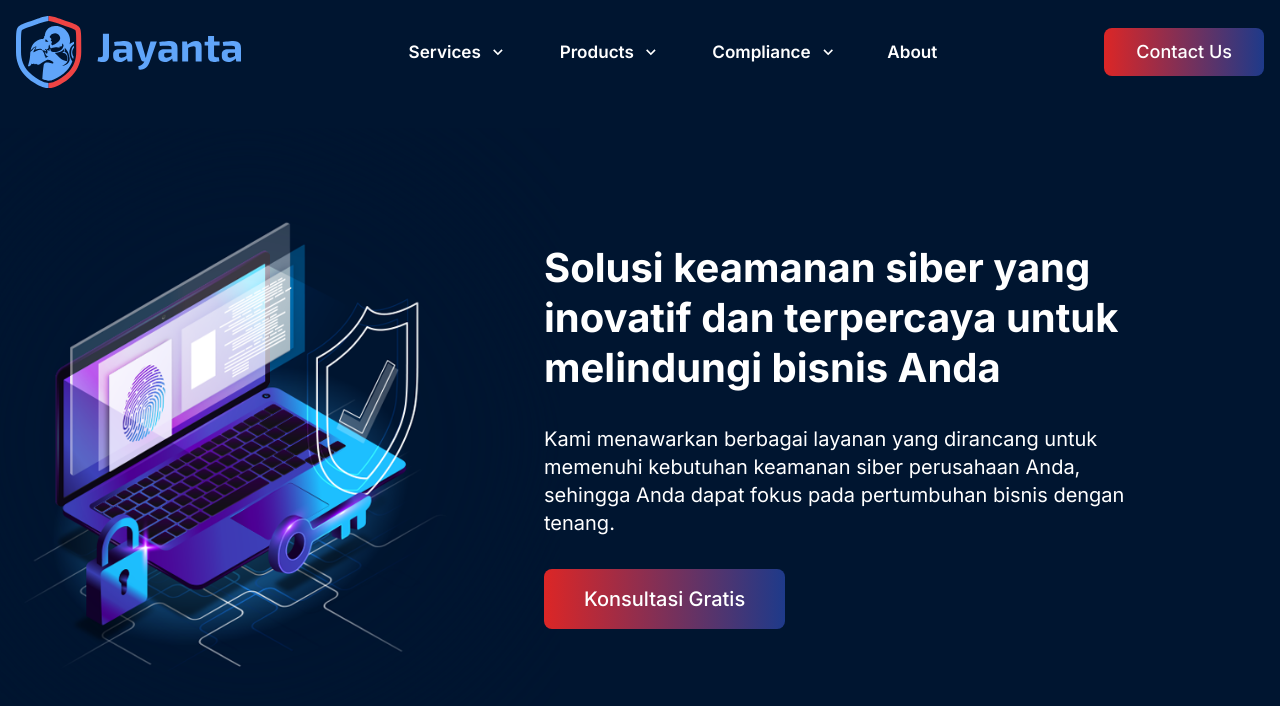
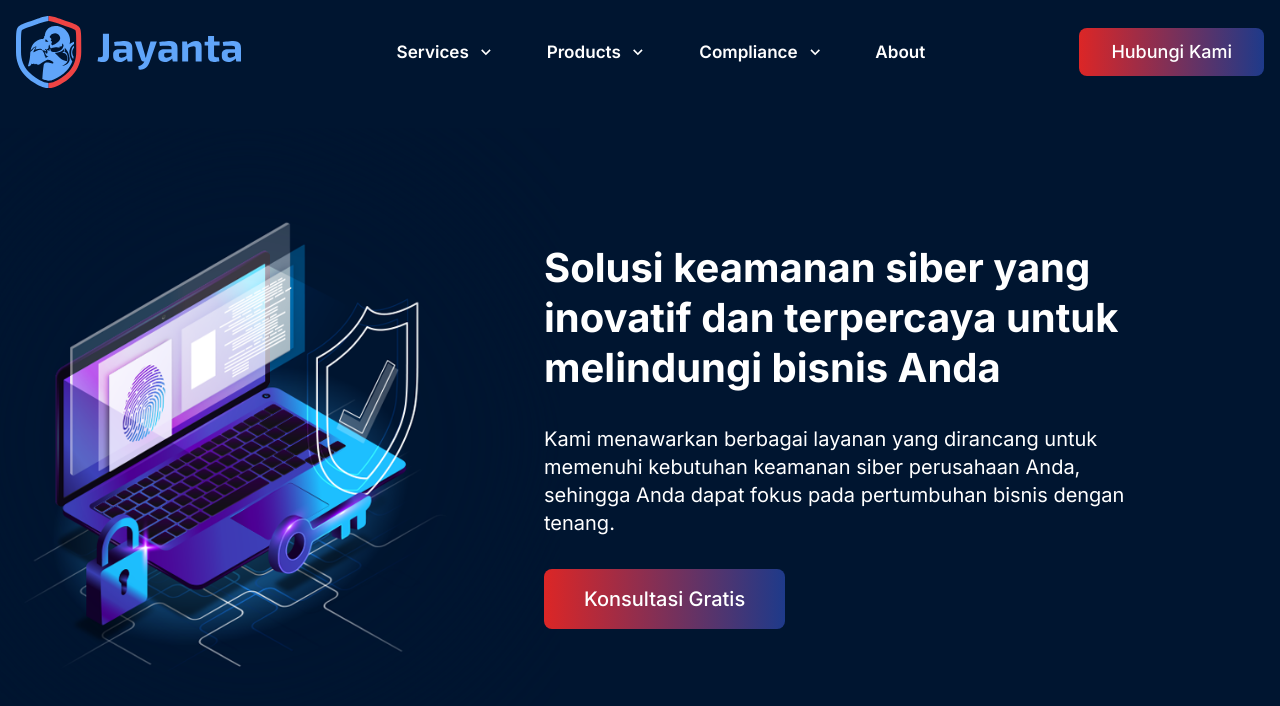
Before and after one commit to amazeworx/jayanta-nextjs, a Next.js app: page / in a window 1280 px wide. Shown: the top 706 px of the page. Built offline with nearby package versions, Linux system fonts and the light colour scheme.

Commit message:
Add Hubungi Kami link

```diff
--- a/app/navbar.js
+++ b/app/navbar.js
@@ -232,10 +232,11 @@ export default function Navbar() {
       </div>
       <div className='hidden xl:flex'>
         <a
-          href='#'
+          href='https://wa.me/628161326163'
+          target='_blank'
           className='inline-block text-white bg-gradient-to-r from-red-600 to-blue-900 hover:from-red-600 hover:to-blue-500 focus:ring-4 focus:ring-indigo-700 font-medium rounded-lg text-lg px-8 py-2.5 focus:outline-none transition duration-300'
         >
-          Contact Us
+          Hubungi Kami
         </a>
       </div>
       <div className='flex-none xl:hidden -mr-2'>
```
